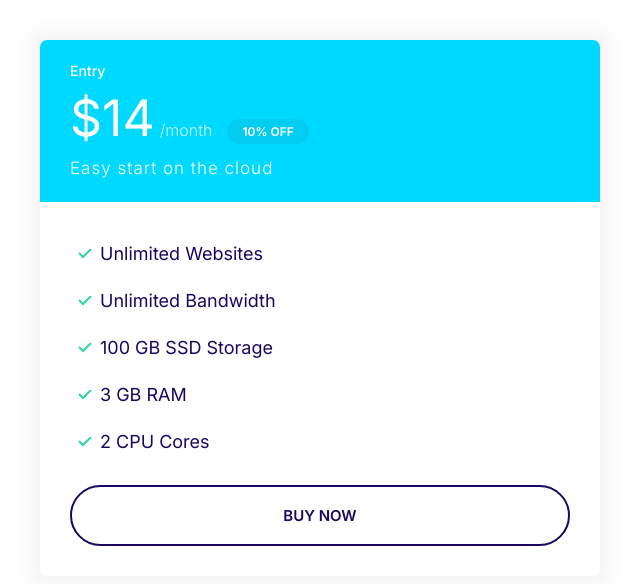
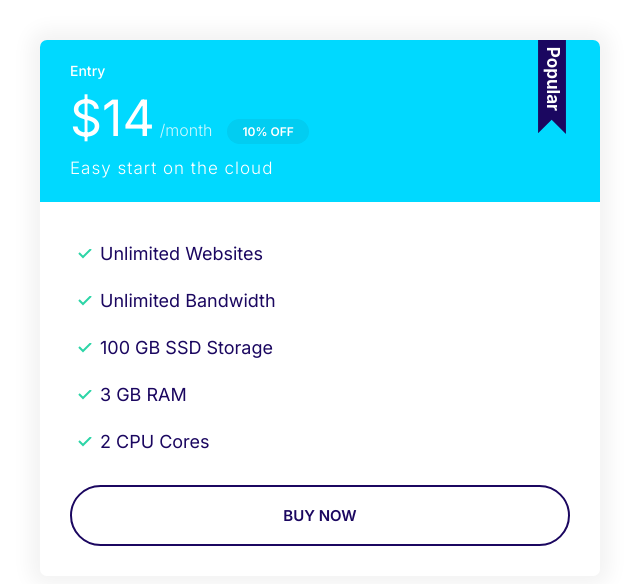
Before and after one commit to WollenMoth/moshify, a plain HTML site: page index.html in a window 1280 px wide. Shown: the whole page, without its empty margins (0-640 px from the left). Drawn offline with Linux system fonts and the light colour scheme.

Commit message:
Build the popular plan skin.

```diff
--- a/css/styles.css
+++ b/css/styles.css
@@ -338,6 +338,19 @@ a {
   margin-bottom: 2rem;
 }
 
+.plan--popular .card__header {
+  position: relative;
+}
+
+.plan--popular .card__header::before {
+  content: url("/images/popular.svg");
+  width: 40px;
+  display: inline-block;
+  position: absolute;
+  top: -6px;
+  right: 5%;
+}
+
 @media screen and (min-width: 1024px) {
   .plan__name {
     font-size: 1.4rem;
--- a/index.html
+++ b/index.html
@@ -16,7 +16,7 @@
   </head>
   <body>
     <div style="width: 50%; padding: 4rem;">
-      <div class="plan">
+      <div class="plan plan--popular">
         <div class="card card--secondary">
           <header class="card__header">
             <h3 class="plan__name">Entry</h3>
```
Also changed, not shown: components/plans.html (+1 -1 lines), images/popular.svg (added).
